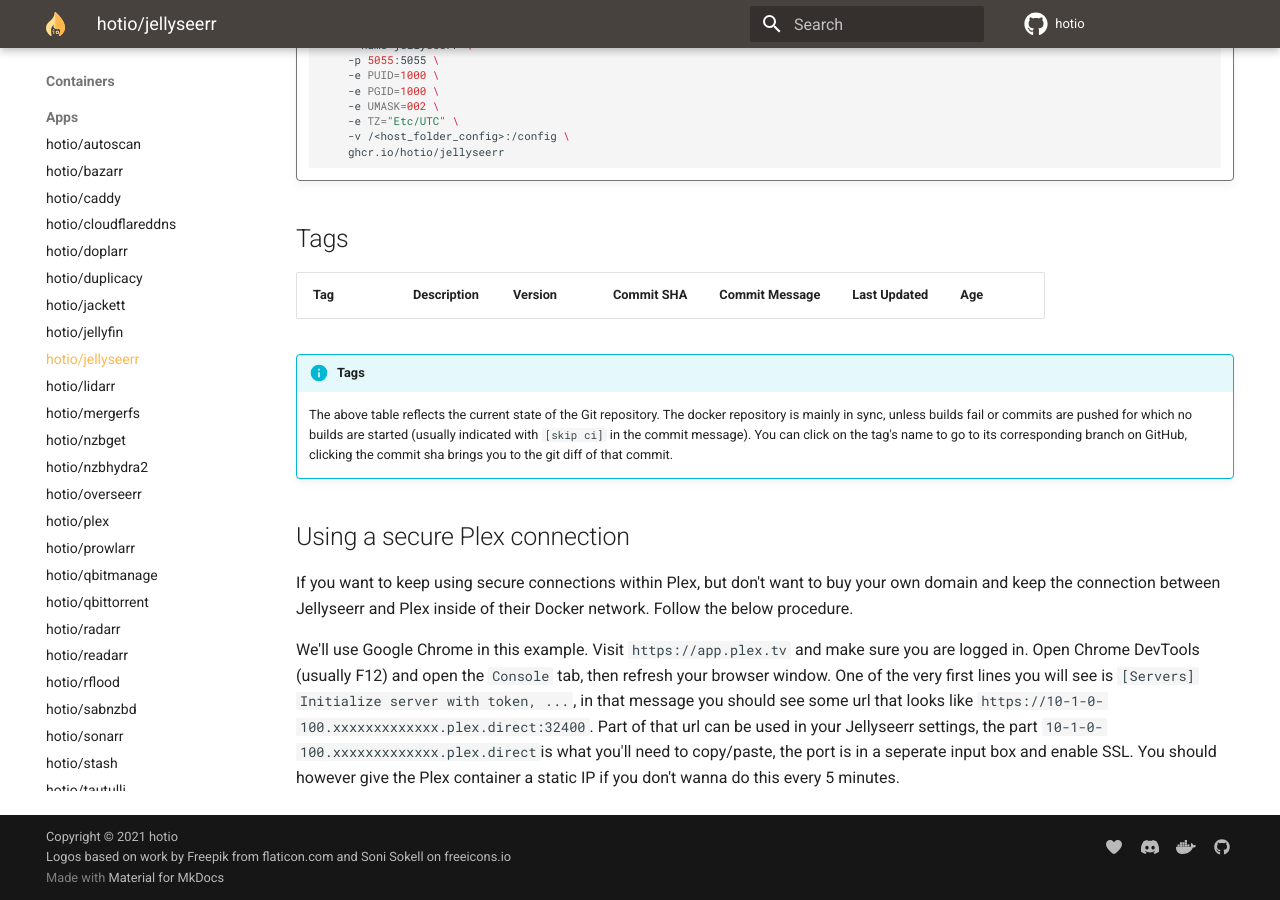
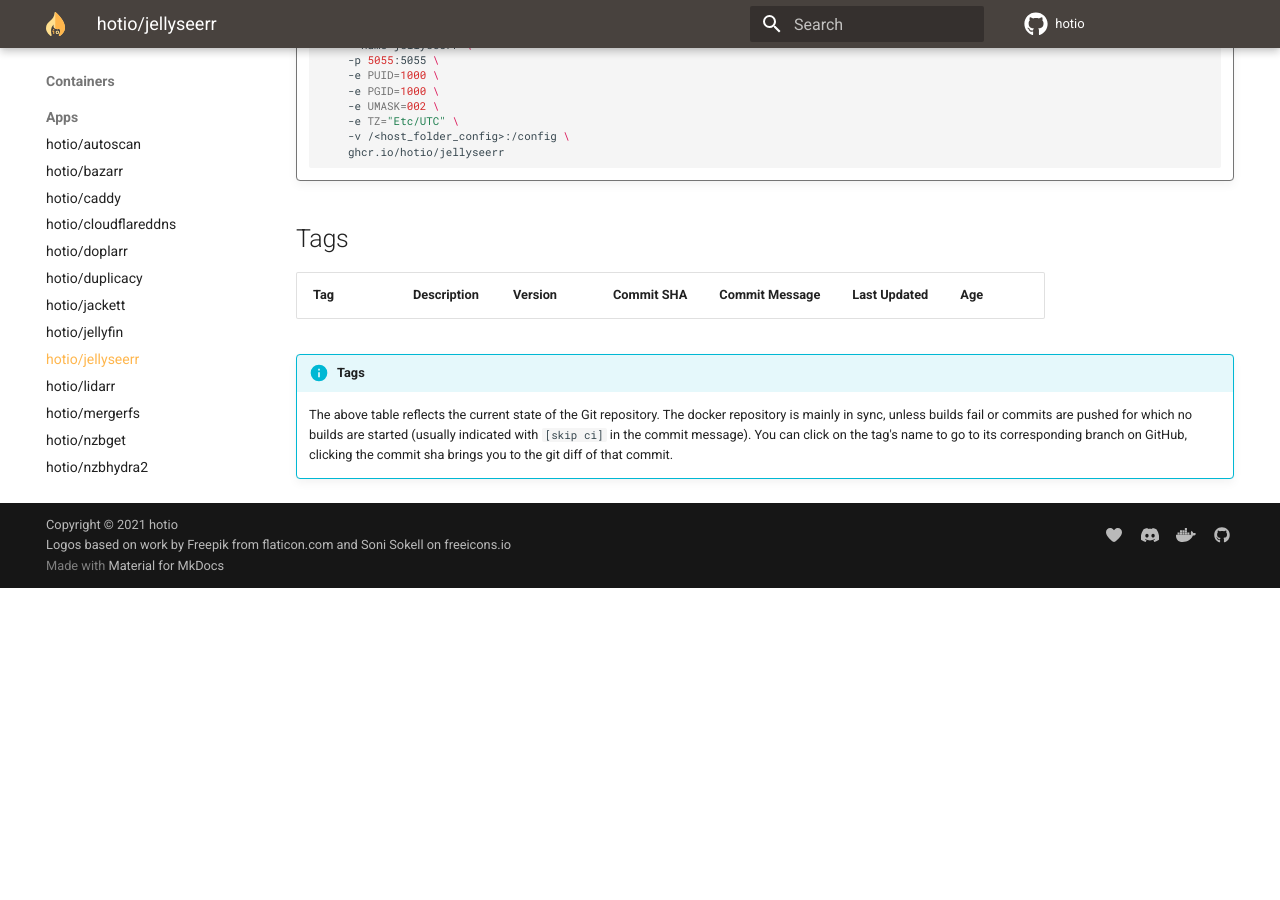
Before and after one commit to hotio/website, an MkDocs documentation site: the page built from docs/containers/jellyseerr.md, in a window 1280 px wide and 900 px high, scrolled down 614 px. Built offline with MkDocs 1.6.1 and Material for MkDocs 9.7.7, drawn with Linux system fonts in a browser that asks for light colours; after the commit the page ends 1202 px from its top, so only the background shows below that.

Commit message:
modify plex secure connection info

````diff
--- a/docs/containers/jellyseerr.md
+++ b/docs/containers/jellyseerr.md
@@ -51,9 +51,3 @@
         ```
 
 --8<-- "includes/tags.md"
-
-## Using a secure Plex connection
-
-If you want to keep using secure connections within Plex, but don't want to buy your own domain and keep the connection between Jellyseerr and Plex inside of their Docker network. Follow the below procedure.
-
-We'll use Google Chrome in this example. Visit `https://app.plex.tv` and make sure you are logged in. Open Chrome DevTools (usually F12) and open the `Console` tab, then refresh your browser window. One of the very first lines you will see is `[Servers] Initialize server with token, ...`, in that message you should see some url that looks like `https://10-1-0-100.xxxxxxxxxxxxx.plex.direct:32400`. Part of that url can be used in your Jellyseerr settings, the part `10-1-0-100.xxxxxxxxxxxxx.plex.direct`is what you'll need to copy/paste, the port is in a seperate input box and enable SSL. You should however give the Plex container a static IP if you don't wanna do this every 5 minutes.
````
Also changed, not shown: docs/containers/autoscan.md (+2 -2 lines), docs/containers/overseerr.md (+0 -6 lines).
